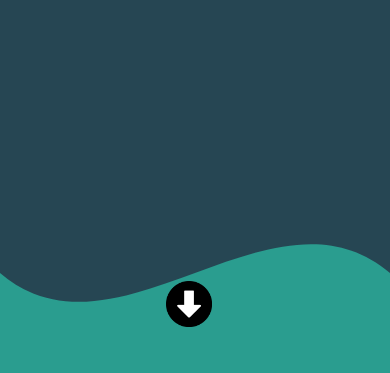
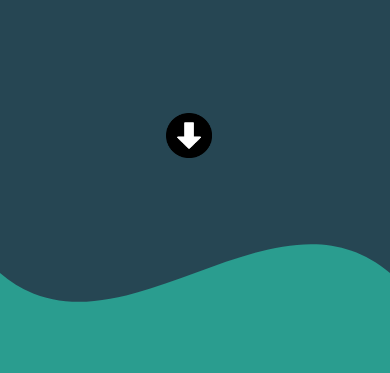
Before and after one commit to jetchart/portfolio-2021, a plain HTML site: page index.html in a window 390 px wide. Shown: the part 471-844 px from the top of the page. Drawn offline with Linux system fonts and the light colour scheme.

Commit message:
down-arrow 25vh bottom

```diff
--- a/mobile.css
+++ b/mobile.css
@@ -14,7 +14,7 @@ header img {
     text-align: center;
     z-index: 10;
     position: absolute;
-    bottom: 5vh;
+    bottom: 25vh;
     right: 3vw;
 }
 
```
